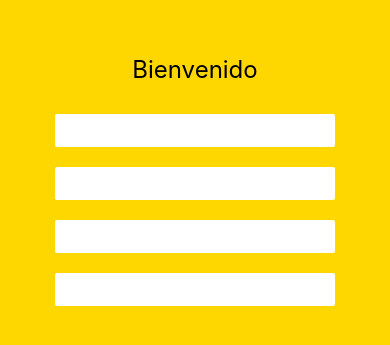
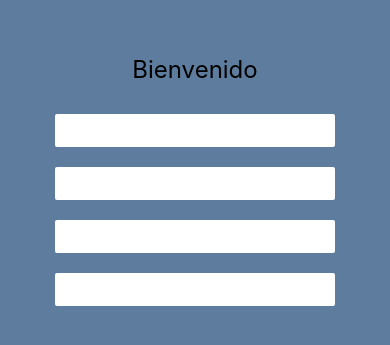
Before and after one commit to AmmhirArath/Proyecto-de-Seguridad, a React Native app: screen /Bienvenido in a window 390 px wide. Shown: the part 237-582 px from the top of the page. Built offline with nearby package versions, Linux system fonts and the light colour scheme.

Commit message:
cambio de color

```diff
--- a/Bienvenido.jsx
+++ b/Bienvenido.jsx
@@ -40,7 +40,7 @@ const Bienvenido = ({ navigation }) => {
 const styles = StyleSheet.create({
   container: {
     flex: 1,
-    backgroundColor: '#FFD700',
+    backgroundColor: '#5e7d9e',
     justifyContent: 'center',
     alignItems: 'center',
     padding: 20,
```
